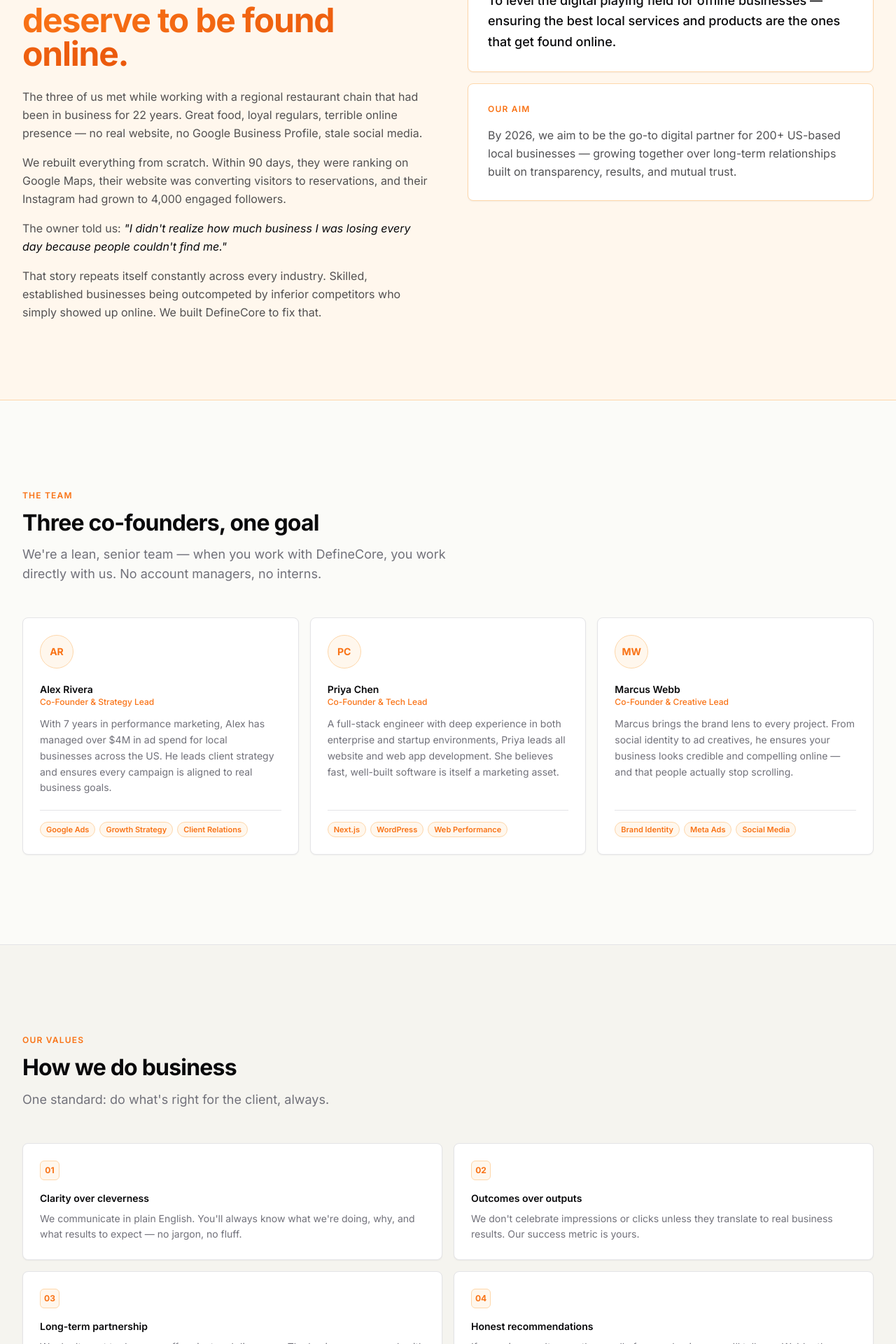
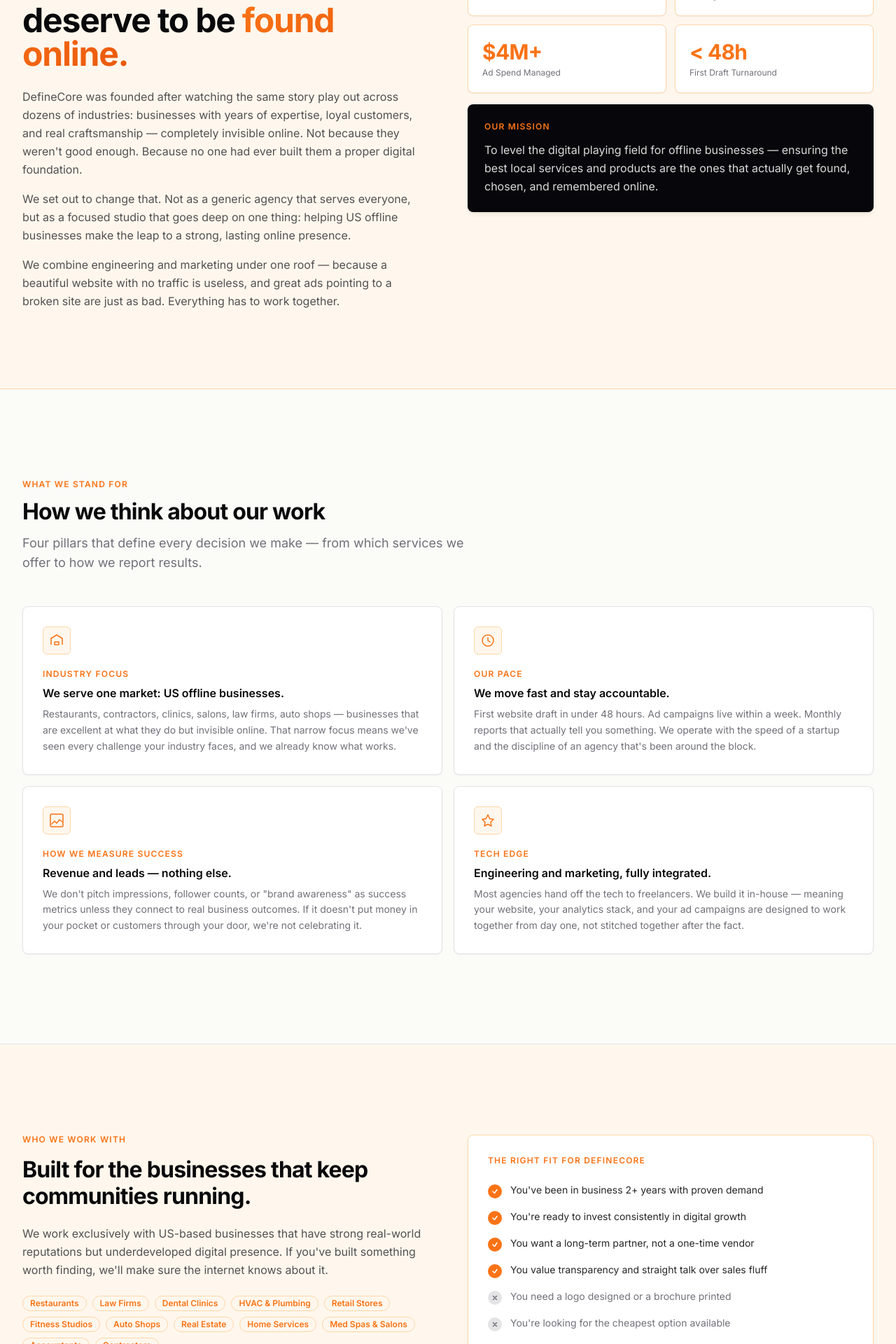
Before and after one commit to foysal-imtiaz/the_agency, a Next.js app: page /about in a window 1280 px wide. Shown: the part 260-2180 px from the top of the page at 70% size. Built offline with nearby package versions, Linux system fonts and the light colour scheme.

Commit message:
fixed service page width in mobile view

```diff
--- a/app/about/page.tsx
+++ b/app/about/page.tsx
@@ -4,100 +4,135 @@
 export const runtime = 'edge'
 
 export const metadata = {
-  title: 'About Us — The Team Behind DefineCore',
-  description: 'Meet the co-founders of DefineCore. A team of engineers, marketers, and creatives helping US businesses build powerful digital presences.',
+  title: 'About DefineCore — Our Story, Mission & Values',
+  description: 'DefineCore is a tech-powered growth studio on a mission to level the digital playing field for US offline businesses. Learn about our story, focus, and values.',
   openGraph: {
     title: 'About DefineCore',
-    description: 'Meet the team behind the tech-powered growth studio.',
+    description: 'Our story, mission, and the values behind the tech-powered growth studio.',
   },
 }
 
-const team = [
+const pillars = [
   {
-    initials: 'AR',
-    name: 'Alex Rivera',
-    role: 'Co-Founder & Strategy Lead',
-    bio: 'With 7 years in performance marketing, Alex has managed over $4M in ad spend for local businesses across the US. He leads client strategy and ensures every campaign is aligned to real business goals.',
-    expertise: ['Google Ads', 'Growth Strategy', 'Client Relations'],
+    icon: (
+      <svg width="22" height="22" viewBox="0 0 22 22" fill="none">
+        <path d="M3 17V8l8-5 8 5v9" stroke="currentColor" strokeWidth="1.5" strokeLinejoin="round"/>
+        <rect x="8" y="13" width="6" height="4" rx="0.5" stroke="currentColor" strokeWidth="1.5"/>
+      </svg>
+    ),
+    label: 'Industry Focus',
+    title: 'We serve one market: US offline businesses.',
+    desc: 'Restaurants, contractors, clinics, salons, law firms, auto shops — businesses that are excellent at what they do but invisible online. That narrow focus means we\'ve seen every challenge your industry faces, and we already know what works.',
   },
   {
-    initials: 'PC',
-    name: 'Priya Chen',
-    role: 'Co-Founder & Tech Lead',
-    bio: 'A full-stack engineer with deep experience in both enterprise and startup environments, Priya leads all website and web app development. She believes fast, well-built software is itself a marketing asset.',
-    expertise: ['Next.js', 'WordPress', 'Web Performance'],
+    icon: (
+      <svg width="22" height="22" viewBox="0 0 22 22" fill="none">
+        <circle cx="11" cy="11" r="8" stroke="currentColor" strokeWidth="1.5"/>
+        <path d="M11 7v4l3 2" stroke="currentColor" strokeWidth="1.5" strokeLinecap="round"/>
+      </svg>
+    ),
+    label: 'Our Pace',
+    title: 'We move fast and stay accountable.',
+    desc: 'First website draft in under 48 hours. Ad campaigns live within a week. Monthly reports that actually tell you something. We operate with the speed of a startup and the discipline of an agency that\'s been around the block.',
   },
   {
-    initials: 'MW',
-    name: 'Marcus Webb',
-    role: 'Co-Founder & Creative Lead',
-    bio: 'Marcus brings the brand lens to every project. From social identity to ad creatives, he ensures your business looks credible and compelling online — and that people actually stop scrolling.',
-    expertise: ['Brand Identity', 'Meta Ads', 'Social Media'],
+    icon: (
+      <svg width="22" height="22" viewBox="0 0 22 22" fill="none">
+        <path d="M4 16l4-4 3 3 4-5 4 3" stroke="currentColor" strokeWidth="1.5" strokeLinecap="round" strokeLinejoin="round"/>
+        <rect x="2" y="2" width="18" height="18" rx="2" stroke="currentColor" strokeWidth="1.5"/>
+      </svg>
+    ),
+    label: 'How We Measure Success',
+    title: 'Revenue and leads — nothing else.',
+    desc: 'We don\'t pitch impressions, follower counts, or "brand awareness" as success metrics unless they connect to real business outcomes. If it doesn\'t put money in your pocket or customers through your door, we\'re not celebrating it.',
+  },
+  {
+    icon: (
+      <svg width="22" height="22" viewBox="0 0 22 22" fill="none">
+        <path d="M11 3l2.5 5.5L19 9.5l-4 4 .9 5.5L11 16.5 6.1 19l.9-5.5-4-4 5.5-1L11 3z" stroke="currentColor" strokeWidth="1.5" strokeLinejoin="round"/>
+      </svg>
+    ),
+    label: 'Tech Edge',
+    title: 'Engineering and marketing, fully integrated.',
+    desc: 'Most agencies hand off the tech to freelancers. We build it in-house — meaning your website, your analytics stack, and your ad campaigns are designed to work together from day one, not stitched together after the fact.',
   },
 ]
 
 const values = [
   {
+    number: '01',
     title: 'Clarity over cleverness',
-    desc: 'We communicate in plain English. You\'ll always know what we\'re doing, why, and what results to expect — no jargon, no fluff.',
+    desc: 'Plain English in every report, every call, every email. You\'ll always know what we\'re doing, why we\'re doing it, and what to expect next.',
   },
   {
+    number: '02',
     title: 'Outcomes over outputs',
-    desc: 'We don\'t celebrate impressions or clicks unless they translate to real business results. Our success metric is yours.',
+    desc: 'We don\'t measure our work by deliverables shipped. We measure it by the revenue, leads, and growth those deliverables generate for you.',
   },
   {
-    title: 'Long-term partnership',
-    desc: 'We don\'t want to do a one-off project and disappear. The businesses we work with best are ones we grow alongside for years.',
+    number: '03',
+    title: 'Partnerships, not projects',
+    desc: 'The businesses we grow best are the ones we\'ve worked with for years. We invest in understanding your business deeply — that compounds over time.',
   },
   {
-    title: 'Honest recommendations',
-    desc: 'If a service won\'t move the needle for your business, we\'ll tell you. We\'d rather lose a small upsell than lose your trust.',
+    number: '04',
+    title: 'Radical honesty',
+    desc: 'If a channel won\'t work for your business, we\'ll tell you before you spend a dollar on it. We\'d rather lose a upsell than lose your trust.',
   },
+]
+
+const stats = [
+  { value: '50+', label: 'Businesses Grown' },
+  { value: '3.8×', label: 'Average ROAS' },
+  { value: '$4M+', label: 'Ad Spend Managed' },
+  { value: '< 48h', label: 'First Draft Turnaround' },
 ]
 
 export default function AboutPage() {
   return (
     <>
-      {/* Story section — replaces hero */}
-      <section className="bg-brand-orange-light py-20 md:py-28" style={{ borderBottom: '1px solid #fed7aa' }}>
+      {/* ── STORY / INTRO ── */}
+      <section className="bg-brand-orange-light py-20 md:py-28 overflow-hidden" style={{ borderBottom: '1px solid #fed7aa' }}>
         <div className="max-w-container mx-auto px-6 md:px-8">
           <div className="grid grid-cols-1 lg:grid-cols-2 gap-14 items-start">
+
             <AnimateOnScroll>
               <div>
                 <p className="text-xs font-semibold uppercase tracking-widest text-brand-orange mb-4">Our Story</p>
                 <h1 className="text-4xl md:text-5xl font-bold text-brand-black mb-6 tracking-tight leading-tight">
-                  Built for businesses that{' '}
-                  <span className="text-gradient-orange">deserve to be found online.</span>
+                  Great businesses deserve to be{' '}
+                  <span className="text-gradient-orange">found online.</span>
                 </h1>
                 <div className="flex flex-col gap-4 text-base text-brand-dark/80 leading-relaxed">
                   <p>
-                    The three of us met while working with a regional restaurant chain that had been in business for 22 years. Great food, loyal regulars, terrible online presence — no real website, no Google Business Profile, stale social media.
+                    DefineCore was founded after watching the same story play out across dozens of industries: businesses with years of expertise, loyal customers, and real craftsmanship — completely invisible online. Not because they weren't good enough. Because no one had ever built them a proper digital foundation.
                   </p>
                   <p>
-                    We rebuilt everything from scratch. Within 90 days, they were ranking on Google Maps, their website was converting visitors to reservations, and their Instagram had grown to 4,000 engaged followers.
+                    We set out to change that. Not as a generic agency that serves everyone, but as a focused studio that goes deep on one thing: helping US offline businesses make the leap to a strong, lasting online presence.
                   </p>
                   <p>
-                    The owner told us: <em className="text-brand-black">"I didn't realize how much business I was losing every day because people couldn't find me."</em>
-                  </p>
-                  <p>
-                    That story repeats itself constantly across every industry. Skilled, established businesses being outcompeted by inferior competitors who simply showed up online. We built DefineCore to fix that.
+                    We combine engineering and marketing under one roof — because a beautiful website with no traffic is useless, and great ads pointing to a broken site are just as bad. Everything has to work together.
                   </p>
                 </div>
               </div>
             </AnimateOnScroll>
 
             <AnimateOnScroll delay={100}>
-              <div className="grid grid-cols-1 gap-4 equal-height">
-                <div className="flex flex-col p-7 bg-white border border-brand-orange-border rounded-lg shadow-brand-sm h-full">
-                  <p className="text-xs font-semibold uppercase tracking-widest text-brand-orange mb-4">Our Mission</p>
-                  <p className="text-lg text-brand-black leading-relaxed font-medium flex-1">
-                    To level the digital playing field for offline businesses — ensuring the best local services and products are the ones that get found online.
-                  </p>
+              <div className="flex flex-col gap-4">
+                {/* Stats */}
+                <div className="grid grid-cols-2 gap-3">
+                  {stats.map(({ value, label }) => (
+                    <div key={label} className="flex flex-col p-5 bg-white border border-brand-orange-border rounded-lg shadow-brand-sm">
+                      <span className="text-3xl font-bold text-brand-orange tracking-tight">{value}</span>
+                      <span className="text-xs text-brand-mid mt-1">{label}</span>
+                    </div>
+                  ))}
                 </div>
-                <div className="flex flex-col p-7 bg-white border border-brand-orange-border rounded-lg shadow-brand-sm h-full">
-                  <p className="text-xs font-semibold uppercase tracking-widest text-brand-orange mb-4">Our Aim</p>
-                  <p className="text-base text-brand-dark/80 leading-relaxed flex-1">
-                    By 2026, we aim to be the go-to digital partner for 200+ US-based local businesses — growing together over long-term relationships built on transparency, results, and mutual trust.
+                {/* Mission card */}
+                <div className="flex flex-col p-6 bg-brand-charcoal rounded-lg shadow-brand-md">
+                  <p className="text-xs font-semibold uppercase tracking-widest text-brand-orange mb-3">Our Mission</p>
+                  <p className="text-base text-white/85 leading-relaxed">
+                    To level the digital playing field for offline businesses — ensuring the best local services and products are the ones that actually get found, chosen, and remembered online.
                   </p>
                 </div>
               </div>
@@ -106,32 +141,27 @@
         </div>
       </section>
 
-      {/* Team */}
+      {/* ── WHAT WE STAND FOR (replaces Team) ── */}
       <section className="bg-brand-off-white py-24 md:py-32" style={{ borderBottom: '1px solid #e4e4e7' }}>
         <div className="max-w-container mx-auto px-6 md:px-8">
           <AnimateOnScroll>
             <div className="max-w-2xl mb-12">
-              <p className="text-xs font-semibold uppercase tracking-widest text-brand-orange mb-3">The Team</p>
-              <h2 className="text-h2 font-bold text-brand-black mb-3 tracking-tight">Three co-founders, one goal</h2>
-              <p className="text-lg text-brand-mid">We're a lean, senior team — when you work with DefineCore, you work directly with us. No account managers, no interns.</p>
+              <p className="text-xs font-semibold uppercase tracking-widest text-brand-orange mb-3">What We Stand For</p>
+              <h2 className="text-h2 font-bold text-brand-black mb-3 tracking-tight">How we think about our work</h2>
+              <p className="text-lg text-brand-mid">Four pillars that define every decision we make — from which services we offer to how we report results.</p>
             </div>
           </AnimateOnScroll>
 
-          <div className="grid grid-cols-1 md:grid-cols-3 gap-4 equal-height">
-            {team.map((member, i) => (
-              <AnimateOnScroll key={member.name} delay={i * 100}>
-                <div className="flex flex-col bg-white border border-brand-border rounded-lg p-6 shadow-brand-sm h-full group hover:border-brand-orange-border hover:shadow-orange-sm transition-all duration-200">
-                  <div className="w-12 h-12 rounded-full bg-brand-orange-light border border-brand-orange-border flex items-center justify-center mb-5 text-sm font-bold text-brand-orange group-hover:bg-brand-orange group-hover:text-white transition-colors duration-200 flex-shrink-0">
-                    {member.initials}
+          <div className="grid grid-cols-1 md:grid-cols-2 gap-4 equal-height">
+            {pillars.map((p, i) => (
+              <AnimateOnScroll key={p.title} delay={i * 80}>
+                <div className="flex flex-col p-7 bg-white border border-brand-border rounded-lg shadow-brand-sm h-full hover:border-brand-orange-border hover:shadow-orange-sm transition-all duration-200">
+                  <div className="w-10 h-10 rounded-md bg-brand-orange-light border border-brand-orange-border flex items-center justify-center text-brand-orange mb-5 flex-shrink-0">
+                    {p.icon}
                   </div>
-                  <h3 className="text-sm font-semibold text-brand-black">{member.name}</h3>
-                  <p className="text-xs text-brand-orange font-medium mb-3">{member.role}</p>
-                  <p className="text-sm text-brand-mid leading-relaxed mb-5 flex-1">{member.bio}</p>
-                  <div className="flex flex-wrap gap-1.5 pt-4 border-t border-brand-border">
-                    {member.expertise.map(skill => (
-                      <span key={skill} className="badge-outline text-[11px] px-2 py-0.5">{skill}</span>
-                    ))}
-                  </div>
+                  <p className="text-xs font-semibold uppercase tracking-widest text-brand-orange mb-2">{p.label}</p>
+                  <h3 className="text-base font-semibold text-brand-black mb-2 leading-snug">{p.title}</h3>
+                  <p className="text-sm text-brand-mid leading-relaxed flex-1">{p.desc}</p>
                 </div>
               </AnimateOnScroll>
             ))}
@@ -139,14 +169,66 @@
         </div>
       </section>
 
-      {/* Values */}
+      {/* ── WHO WE WORK WITH ── */}
+      <section className="bg-brand-orange-light py-24 md:py-32" style={{ borderBottom: '1px solid #fed7aa' }}>
+        <div className="max-w-container mx-auto px-6 md:px-8">
+          <div className="grid grid-cols-1 lg:grid-cols-2 gap-14 items-center">
+            <AnimateOnScroll>
+              <div>
+                <p className="text-xs font-semibold uppercase tracking-widest text-brand-orange mb-4">Who We Work With</p>
+                <h2 className="text-h2 font-bold text-brand-black mb-5 tracking-tight">Built for the businesses that keep communities running.</h2>
+                <p className="text-base text-brand-dark/80 leading-relaxed mb-6">
+                  We work exclusively with US-based businesses that have strong real-world reputations but underdeveloped digital presence. If you've built something worth finding, we'll make sure the internet knows about it.
+                </p>
+                <div className="flex flex-wrap gap-2">
+                  {[
+                    'Restaurants', 'Law Firms', 'Dental Clinics',
+                    'HVAC & Plumbing', 'Retail Stores', 'Fitness Studios',
+                    'Auto Shops', 'Real Estate', 'Home Services',
+                    'Med Spas & Salons', 'Accountants', 'Contractors',
+                  ].map(industry => (
+                    <span key={industry} className="badge-outline text-xs">{industry}</span>
+                  ))}
+                </div>
+              </div>
+            </AnimateOnScroll>
+
+            <AnimateOnScroll delay={100}>
+              <div className="flex flex-col gap-4 p-7 bg-white border border-brand-orange-border rounded-lg shadow-brand-md">
+                <p className="text-xs font-semibold uppercase tracking-widest text-brand-orange mb-2">The right fit for DefineCore</p>
+                {[
+                  { yes: true,  text: 'You\'ve been in business 2+ years with proven demand' },
+                  { yes: true,  text: 'You\'re ready to invest consistently in digital growth' },
+                  { yes: true,  text: 'You want a long-term partner, not a one-time vendor' },
+                  { yes: true,  text: 'You value transparency and straight talk over sales fluff' },
+                  { yes: false, text: 'You need a logo designed or a brochure printed' },
+                  { yes: false, text: 'You\'re looking for the cheapest option available' },
+                ].map(({ yes, text }) => (
+                  <div key={text} className="flex items-start gap-3">
+                    <span className={`flex-shrink-0 w-5 h-5 rounded-full flex items-center justify-center mt-0.5 ${yes ? 'bg-brand-orange' : 'bg-brand-border'}`}>
+                      {yes ? (
+                        <svg width="10" height="10" viewBox="0 0 10 10" fill="none"><path d="M2 5l2.5 2.5L8 2.5" stroke="white" strokeWidth="1.5" strokeLinecap="round" strokeLinejoin="round"/></svg>
+                      ) : (
+                        <svg width="10" height="10" viewBox="0 0 10 10" fill="none"><path d="M2.5 2.5l5 5M7.5 2.5l-5 5" stroke="#71717a" strokeWidth="1.5" strokeLinecap="round"/></svg>
+                      )}
+                    </span>
+                    <p className={`text-sm ${yes ? 'text-brand-dark' : 'text-brand-mid'}`}>{text}</p>
+                  </div>
+                ))}
+              </div>
+            </AnimateOnScroll>
+          </div>
+        </div>
+      </section>
+
+      {/* ── VALUES ── */}
       <section className="bg-brand-grain py-24 md:py-32" style={{ borderBottom: '1px solid #e4e4e7' }}>
         <div className="max-w-container mx-auto px-6 md:px-8">
           <AnimateOnScroll>
             <div className="max-w-2xl mb-12">
               <p className="text-xs font-semibold uppercase tracking-widest text-brand-orange mb-3">Our Values</p>
-              <h2 className="text-h2 font-bold text-brand-black mb-3 tracking-tight">How we do business</h2>
-              <p className="text-lg text-brand-mid">One standard: do what's right for the client, always.</p>
+              <h2 className="text-h2 font-bold text-brand-black mb-3 tracking-tight">The principles we don't compromise on</h2>
+              <p className="text-lg text-brand-mid">Every client relationship, every campaign, every deliverable is guided by these four principles.</p>
             </div>
           </AnimateOnScroll>
 
@@ -155,7 +237,7 @@
               <AnimateOnScroll key={v.title} delay={i * 80}>
                 <div className="flex flex-col p-6 bg-white border border-brand-border rounded-lg hover:border-brand-orange-border hover:shadow-orange-sm transition-all duration-200 h-full shadow-brand-sm">
                   <div className="w-7 h-7 rounded-md bg-brand-orange-light border border-brand-orange-border flex items-center justify-center mb-4 text-xs font-bold text-brand-orange flex-shrink-0">
-                    {String(i + 1).padStart(2, '0')}
+                    {v.number}
                   </div>
                   <h3 className="text-sm font-semibold text-brand-black mb-2">{v.title}</h3>
                   <p className="text-sm text-brand-mid leading-relaxed flex-1">{v.desc}</p>
@@ -166,18 +248,28 @@
         </div>
       </section>
 
-      {/* CTA */}
-      <section className="bg-brand-charcoal py-24">
-        <div className="max-w-container mx-auto px-6 md:px-8 text-center">
+      {/* ── CTA ── */}
+      <section className="bg-brand-charcoal py-24 relative overflow-hidden">
+        <div className="absolute inset-0 pointer-events-none"
+          style={{ background: 'radial-gradient(ellipse 60% 50% at 50% 100%, rgba(249,115,22,0.1) 0%, transparent 70%)' }} />
+        <div className="max-w-container mx-auto px-6 md:px-8 text-center relative">
           <AnimateOnScroll>
-            <h2 className="text-3xl font-bold text-white mb-4 tracking-tight">Let's work together</h2>
-            <p className="text-lg text-white/55 max-w-lg mx-auto mb-8">
-              Book a free 30-minute call with one of our co-founders. We'll listen, understand, and give you our honest take.
+            <p className="text-xs font-semibold uppercase tracking-widest text-brand-orange mb-5">Sound like a fit?</p>
+            <h2 className="text-3xl md:text-4xl font-bold text-white mb-4 tracking-tight">
+              Let's see if we're the right partner for you.
+            </h2>
+            <p className="text-lg text-white/55 max-w-lg mx-auto mb-8 leading-relaxed">
+              A free 30-minute call — no pitch deck, no pressure. Just an honest conversation about your business and what it would take to grow it online.
             </p>
-            <Link href="/contact" className="btn-default btn-lg shadow-orange-md">
-              Book a Call
-              <svg width="16" height="16" viewBox="0 0 16 16" fill="none"><path d="M3 8h10M9 4l4 4-4 4" stroke="currentColor" strokeWidth="1.5" strokeLinecap="round" strokeLinejoin="round"/></svg>
-            </Link>
+            <div className="flex flex-col sm:flex-row items-center justify-center gap-3">
+              <Link href="/contact" className="btn-default btn-lg shadow-orange-md">
+                Book a Free Call
+                <svg width="16" height="16" viewBox="0 0 16 16" fill="none"><path d="M3 8h10M9 4l4 4-4 4" stroke="currentColor" strokeWidth="1.5" strokeLinecap="round" strokeLinejoin="round"/></svg>
+              </Link>
+              <Link href="/services" className="btn btn-lg border border-white/20 text-white hover:bg-white/5 hover:border-white/40 bg-transparent transition-colors">
+                See Our Services
+              </Link>
+            </div>
           </AnimateOnScroll>
         </div>
       </section>
```
Also changed, not shown: app/services/page.tsx (+41 -34 lines).
